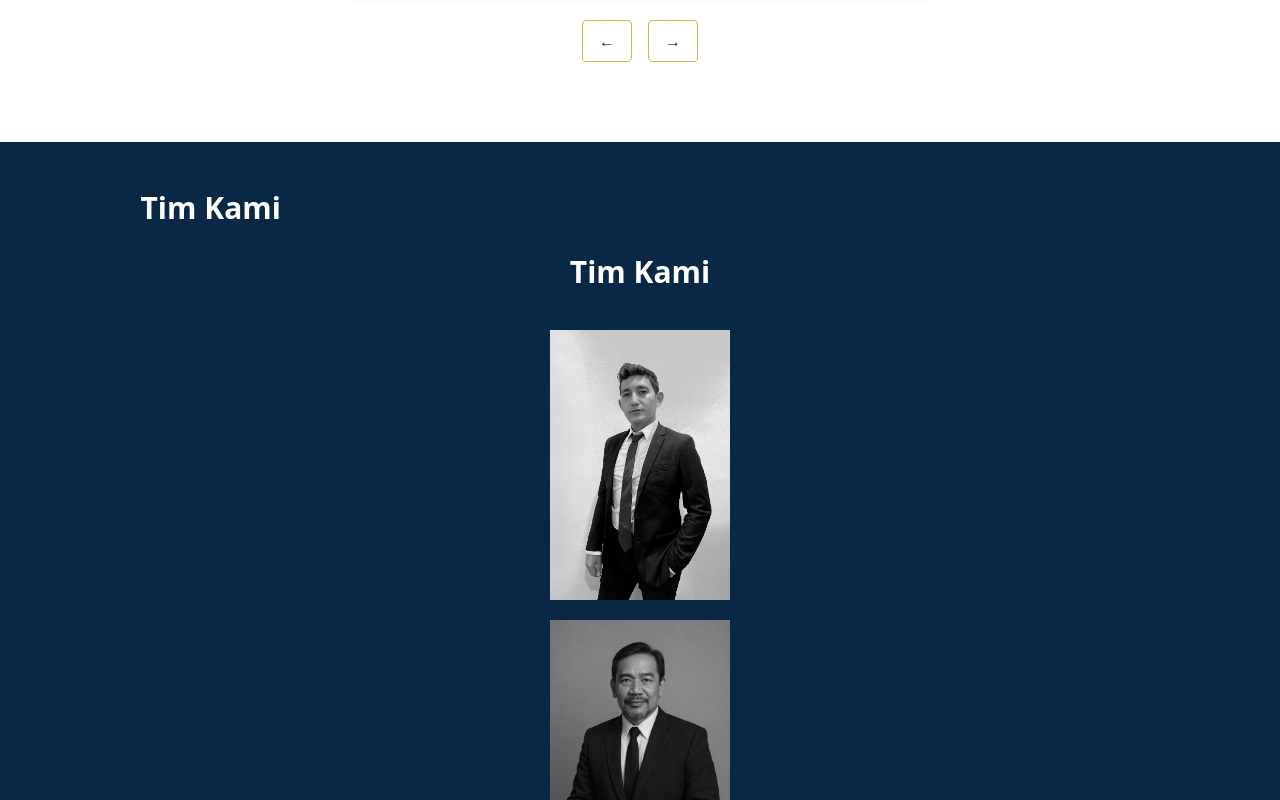
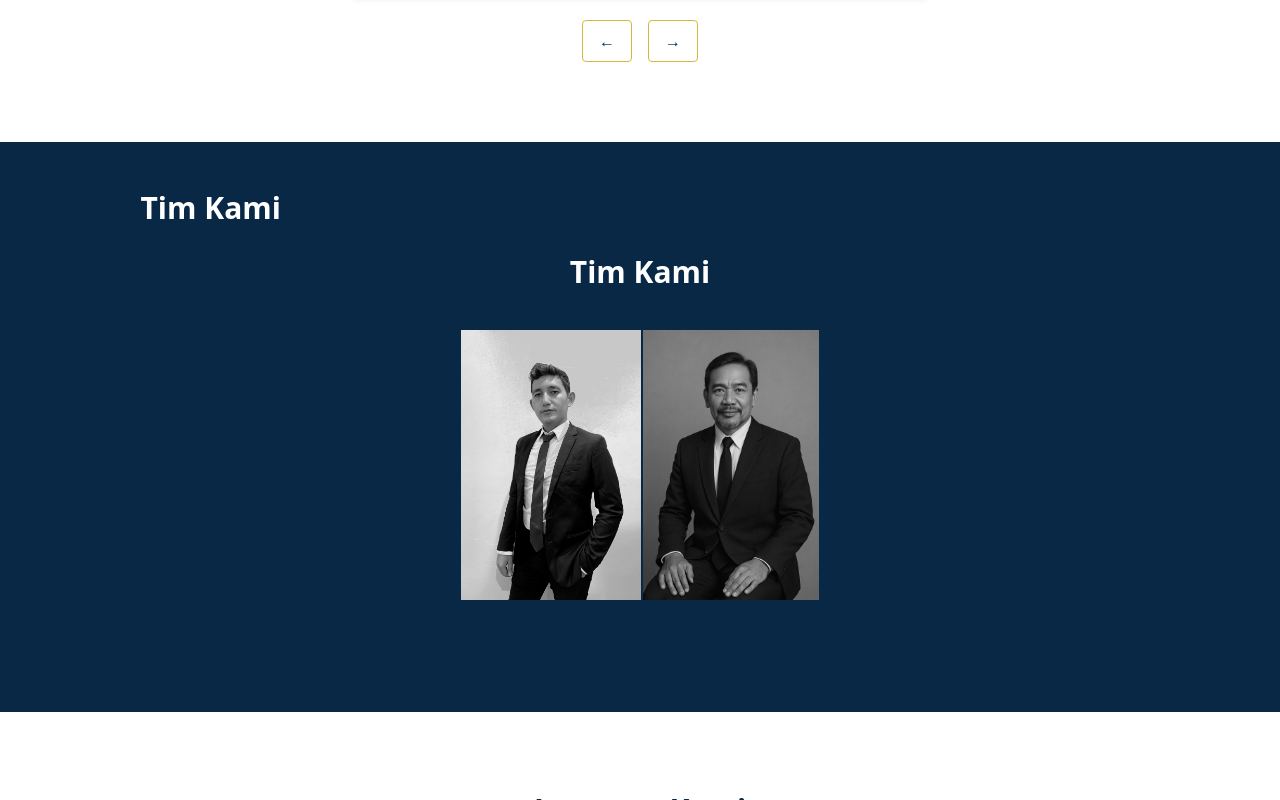
Before and after one commit to ProfAdri90/estetic-dinamis, a Next.js app: page / in a window 1280 px wide. Shown: the part 3386-4186 px from the top of the page. Built offline with nearby package versions, Linux system fonts and the light colour scheme.

Commit message:
Update OurTeams.jsx

```diff
--- a/components/OurTeams.jsx
+++ b/components/OurTeams.jsx
@@ -18,18 +18,20 @@ export default function OurTeams() {
     <section id="tim" className="scroll-mt-[140px] px-4 py-16 bg-[#082846] text-white">
       <h2 className="text-center text-3xl font-bold mb-10">Tim Kami</h2>
 
-      <div className="flex justify-center flex-wrap gap-x-[10px] gap-y-[20px] max-w-[1440px] mx-auto">
+      <div className="w-full overflow-x-auto">
+    <div className="w-[1440px] grid grid-cols-8 gap-4 mx-auto">
       {teamMembers.map((member, i) => (
         <motion.div
           key={i}
           initial={{ opacity: 0, y: 20 }}
           whileInView={{ opacity: 1, y: 0 }}
-      transition={{ duration: 0.4, delay: i * 0.05 }}
+          transition={{ duration: 0.5, delay: i * 0.05 }}
         >
           <TeamCard image={member.image} name={member.name} title={member.title} />
         </motion.div>
       ))}
     </div>
+  </div>
     </section>
   );
 }
```
Lines whose indentation alone changed are shown as unchanged.
